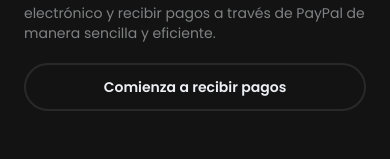
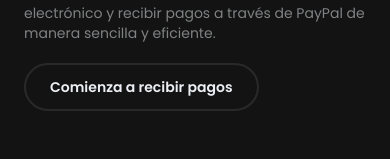
Before and after one commit to JoseLuria/fast-pay, a Next.js app: page / in a window 390 px wide. Shown: the part 309-468 px from the top of the page. Built offline with nearby package versions, Linux system fonts and the light colour scheme.

Commit message:
feat: :sparkles: added polymorphic button link

```diff
--- a/src/components/auth/AuthForm.tsx
+++ b/src/components/auth/AuthForm.tsx
@@ -14,12 +14,7 @@ export const AuthForm: FC<Props> = ({ children, onSubmit, disableGoogle }) => {
       className='w-full flex items-center flex-col gap-6 max-w-auth text-center md:gap-8'
       onSubmit={onSubmit}
     >
-      <Button
-        disabled={disableGoogle}
-        type='button'
-        className='flex justify-center items-center gap-2'
-        full
-      >
+      <Button disabled={disableGoogle} type='button' className='gap-2' full>
         <Google width={20} height={20} />
         Ingresar con Google
       </Button>
--- a/src/components/home/HomeHeader.tsx
+++ b/src/components/home/HomeHeader.tsx
@@ -12,7 +12,9 @@ export const HomeHeader = () => {
           FastPay es una plataforma que permite enviar tickets a tus contactos mediante correo
           electrónico y recibir pagos a través de PayPal de manera sencilla y eficiente.
         </Text>
-        <Button className='md:w-fit'>Comienza a recibir pagos</Button>
+        <Button href='/login' className='md:w-fit'>
+          Comienza a recibir pagos
+        </Button>
       </section>
       <Image
         priority
--- a/src/components/shared/Button.tsx
+++ b/src/components/shared/Button.tsx
@@ -1,32 +1,40 @@
-import type { FC, ButtonHTMLAttributes } from 'react'
-import { cva, VariantProps } from 'class-variance-authority'
+import type { ButtonHTMLAttributes, AnchorHTMLAttributes } from 'react'
+import Link from 'next/link'
+import clsx from 'clsx'
 
-const styles = cva(
-  'px-6 text-sm font-semibold h-12 rounded-3xl duration-200 disabled:bg-dark-gray disabled:text-white disabled:cursor-not-allowed',
-  {
-    variants: {
-      variant: {
-        outline:
-          'border-2 border-dark-gray text-white hover:bg-white hover:text-black focus-visible:bg-white focus-visible:text-black'
-      },
-      full: {
-        true: 'w-full'
-      }
-    },
-    defaultVariants: {
-      variant: 'outline'
-    }
-  }
-)
-
-interface Props extends VariantProps<typeof styles>, ButtonHTMLAttributes<HTMLButtonElement> {
-  className?: string
+const styles = {
+  base: 'px-6 text-sm font-semibold h-12 flex text-center items-center rounded-3xl duration-200 disabled:bg-dark-gray disabled:text-white disabled:cursor-not-allowed',
+  outline:
+    'border-2 border-dark-gray text-white hover:bg-white hover:text-black focus-visible:bg-white focus-visible:text-black'
+}
+interface StyleProps {
+  full?: boolean
+  variant?: 'outline'
 }
 
-export const Button: FC<Props> = ({ className, children, variant, full, ...props }) => {
-  return (
-    <button {...props} className={styles({ className, variant, full })}>
-      {children}
-    </button>
-  )
+type ButtonProps = ButtonHTMLAttributes<HTMLButtonElement> & {
+  href?: undefined
 }
+
+type AnchorProps = AnchorHTMLAttributes<HTMLAnchorElement> & {
+  href: string
+}
+
+const hasHref = (props: ButtonProps | AnchorProps): props is AnchorProps => 'href' in props
+
+interface Overload {
+  (props: ButtonProps & StyleProps): JSX.Element
+  (props: AnchorProps & StyleProps): JSX.Element
+}
+
+export const Button: Overload = ({ className, variant = 'outline', full, ...props }) => {
+  const btnStyles = clsx(styles.base, styles[variant], full ? 'w-full' : 'w-fit', className)
+
+  const componentProps = { className: btnStyles, ...props }
+
+  if (hasHref(componentProps)) {
+    return <Link {...componentProps} href={componentProps.href} />
+  }
+
+  return <button {...componentProps} />
+}
--- a/src/components/shared/Error.tsx
+++ b/src/components/shared/Error.tsx
@@ -10,17 +10,17 @@ const errorData = {
   page: {
     title: 'Página no encontrada',
     message: 'Esta página no existe o ha sido eliminada. Le sugerimos regresar al inicio.',
-    button: 'Volver al principio'
+    buttonText: 'Volver al principio'
   },
   error: {
     title: 'Error de la aplicación',
     message: 'Sucedió un error al cargar la información. Le sugerimos recargar la página.',
-    button: 'Recargar página'
+    buttonText: 'Recargar página'
   }
 }
 
 export const Error: FC<Props> = ({ type = 'error' }) => {
-  const { title, message, button } = errorData[type]
+  const { title, message, buttonText } = errorData[type]
   const router = useRouter()
 
   return (
@@ -29,9 +29,11 @@ export const Error: FC<Props> = ({ type = 'error' }) => {
         <span className='text-8xl font-semibold'>404</span>
         <h1 className='uppercase text-2xl font-semibold'>Ups! {title}</h1>
         <p className='text-sm'>{message}</p>
-        <Button onClick={() => (type === 'page' ? router.push('/') : router.reload())}>
-          {button}
-        </Button>
+        {type === 'page' ? (
+          <Button href='/'>{buttonText}</Button>
+        ) : (
+          <Button onClick={() => router.reload()}>{buttonText}</Button>
+        )}
       </main>
     </div>
   )
```
